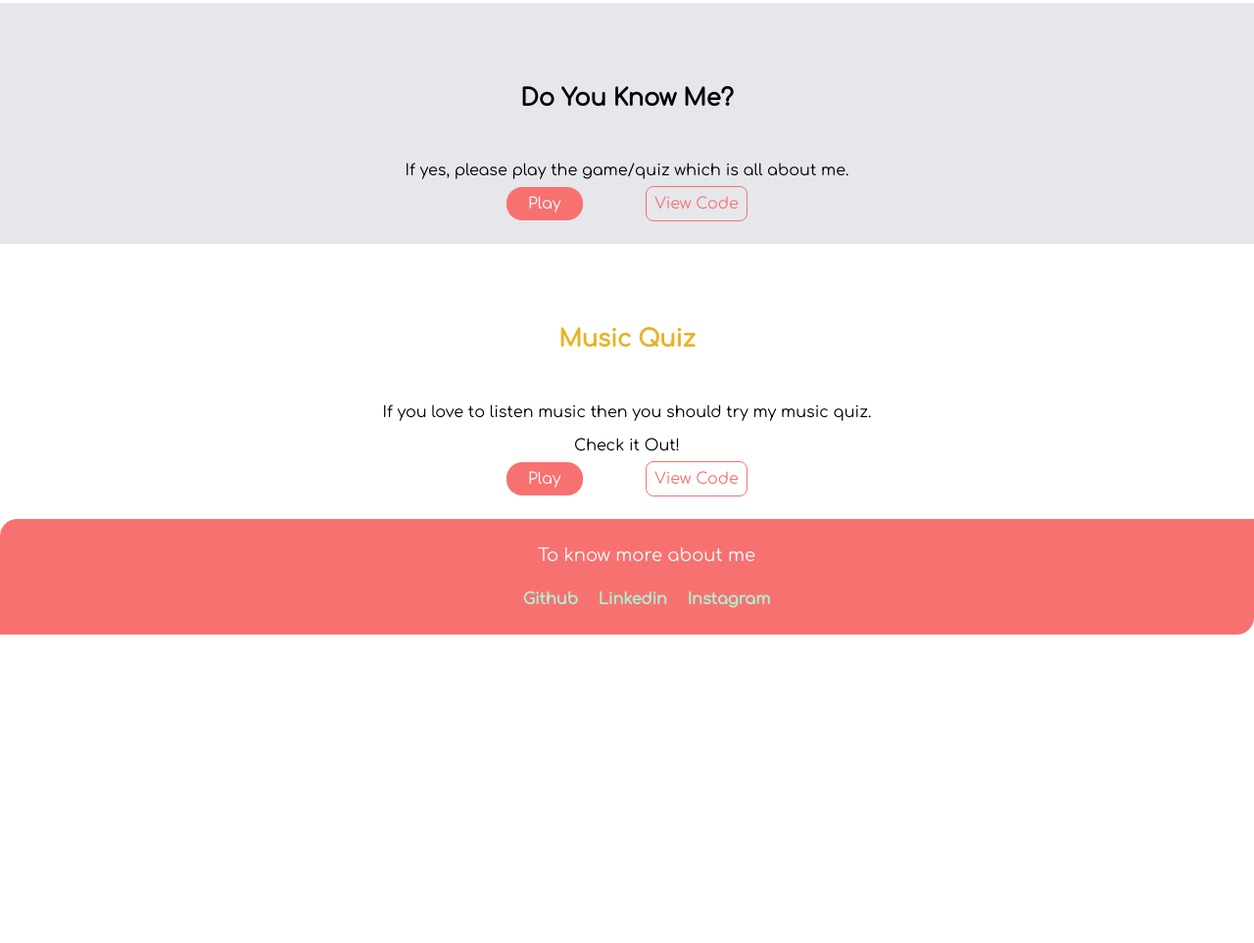
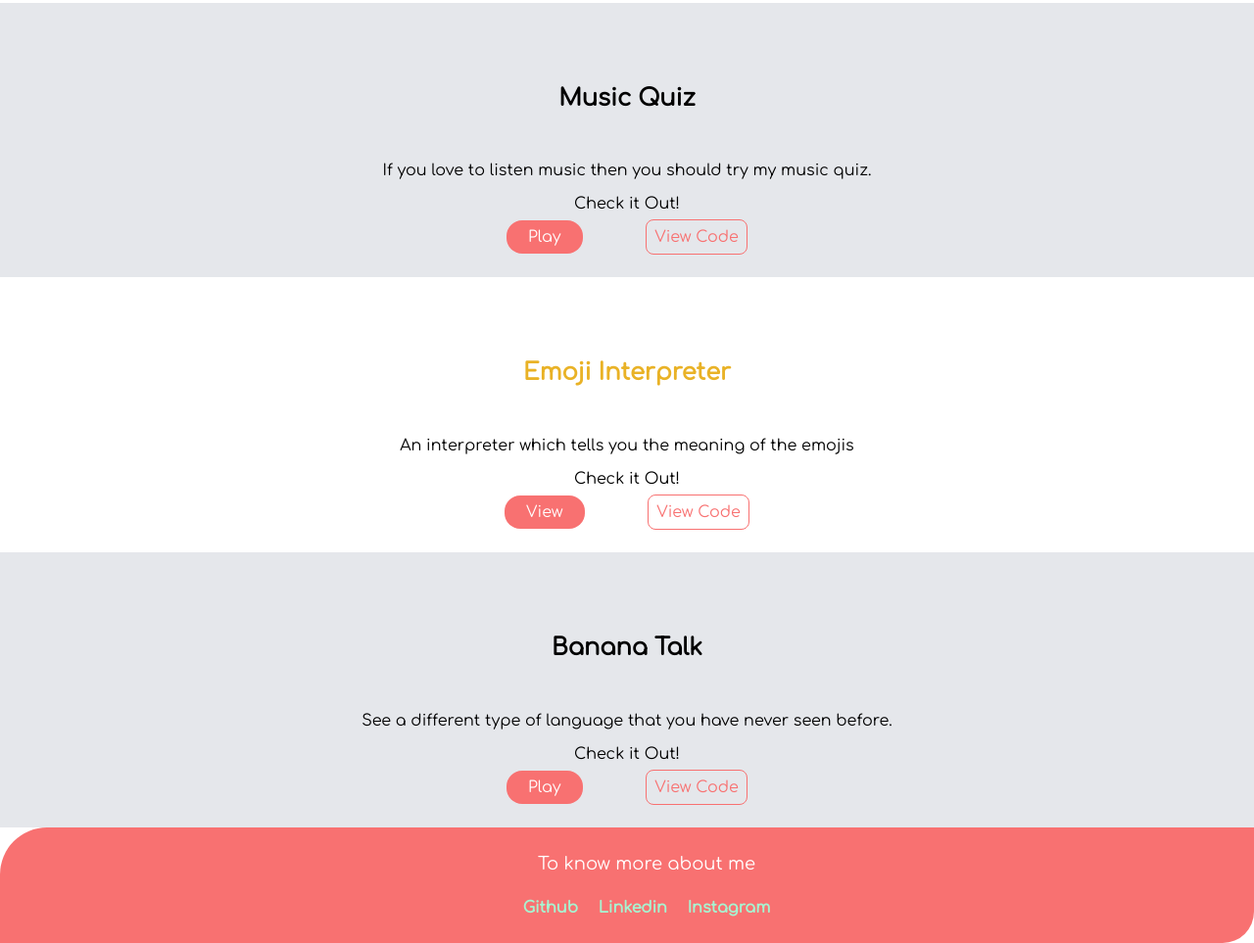
Before and after one commit to Udit-github/Component-library-, a plain HTML site: page project.html in a window 1280 px wide. Shown: the part 553-1516 px from the top of the page at 98% size. Before the commit the page ends 1201 px from the top, so only its background shows below. Drawn offline with Linux system fonts and the light colour scheme.

Commit message:
Refactor

```diff
--- a/project.html
+++ b/project.html
@@ -3,13 +3,12 @@
 <head>
     <meta charset="UTF-8">
     <meta name="viewport" content="width=device-width, initial-scale=1.0">
-    <title>Projects | Developing Developer</title>
+    <title>Projects | Udit Agarwal</title>
     <link href="style.css" rel="stylesheet">
 </head>
-
 <body>
     <nav class='navigation'>
-            <div class='nav-brand'>DevelopingDeveloper</div>
+            <div class='nav-brand'>Udit Agarwal</div>
             <ul class='non-bullet nav-pills'>
                 <li class='list-item-inline'><a class='links ' href="/">Home</a> </li>
                 <li class='list-item-inline'><a class='links link-active' href="/project.html"> Projects</a> </li>
@@ -22,24 +21,11 @@
             <img class='hero-img' src="Images\projectim.svg">
             <h2 class='hero-heading'>Handcrafted Projects</h2>
         </header>
-        <section class="section ow">
-            <div class="container-center">
-                <h1>Do You Know Me?</h1>
-                <p style="text-align: center;">If yes, please play the game/quiz which is all about me.<br></p>
 
-
-            </div>
-            <div style="text-align: center;">
-                <a style="margin: 30px;"class="primary-link" href="https://repl.it/@UditAg/Do-you-Know-me?embed=1&output=1"> Play</a>
-
-                <a style="margin: 30px;" class="secondary-link center-text "href="https://github.com/Udit-github/CLI-QUIZ/blob/master/Do%20You%20Know%20Me.js">View Code</a>
-
-            </div>
-            </section>
-
-            <section class="section ">
+            <!-- MUSIC QUIZ  -->
+            <section class="section ow">
                 <div class="container-center">
-                    <h1 class="head-color">Music Quiz</h1>
+                    <h1>Music Quiz</h1>
                 <p style="text-align: center;">If you love to listen music then you should try my music quiz. <br></p>
                 <p style="text-align: center;">Check it Out!</p>
                 </div>
@@ -48,7 +34,32 @@
 
                 <a style="margin: 30px;" class="secondary-link  "href="https://github.com/Udit-github/CLI-QUIZ/blob/master/Music%20Quiz.js">View Code</a>
             </div>
+            </section>
+             <!-- Emoji Interpreter -->
+            <section class="section ">
+                <div class="container-center">
+                    <h1 class="head-color">Emoji Interpreter</h1>
+                <p style="text-align: center;">An interpreter which tells you the meaning of the emojis<br></p>
+                <p style="text-align: center;">Check it Out!</p>
+                </div>
+                <div style="text-align: center;">
+                <a style="margin: 30px;"class="primary-link " href="https://myemoji-inerpreter.netlify.app/"> View</a>
 
+                <a style="margin: 30px;" class="secondary-link  "href="https://github.com/Udit-github/Emoji-interpreter/tree/main/emoji">View Code</a>
+            </div>
+            </section>
+            <!-- Banana Talk -->
+            <section class="section ow">
+                <div class="container-center">
+                    <h1>Banana Talk</h1>
+                <p style="text-align: center;">See a different type of language that you have never seen before. <br></p>
+                <p style="text-align: center;">Check it Out!</p>
+                </div>
+                <div style="text-align: center;">
+                <a style="margin: 30px;"class="primary-link " href="https://minionconv.netlify.app/"> Play</a>
+
+                <a style="margin: 30px;" class="secondary-link  "href="https://github.com/Udit-github/Banana-Talk">View Code</a>
+            </div>
             </section>
 
             <footer class="footer">
--- a/style.css
+++ b/style.css
@@ -70,8 +70,8 @@ hr {
     background-color: var(--primary-color);
     color: rgb(255, 255, 255);
     padding: 1rem;
-    border-bottom-left-radius: 1.1rem;
-    border-top-right-radius: 1.1rem;
+    border-bottom-left-radius: 3.1rem;
+    border-top-right-radius: 2rem;
     margin: 0rem;
 }
 
@@ -131,8 +131,8 @@ background-color: var(--off-white);
 color: white;
 padding: 0.7rem 0.8rem;
 text-align: center;
-border-top-left-radius: 1.1rem;
-border-bottom-right-radius: 1.1rem;
+border-top-left-radius: 3rem;
+border-bottom-right-radius: 2rem;
  }
  .footer .links{
     font-weight: bold;
```
Also changed, not shown: Blog-Content.html (+2 -2 lines), blogs.html (+3 -3 lines), index.html (+5 -5 lines).
